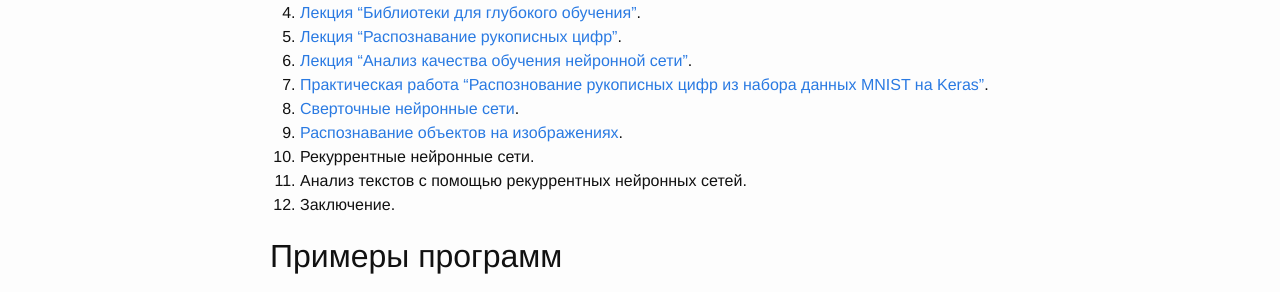
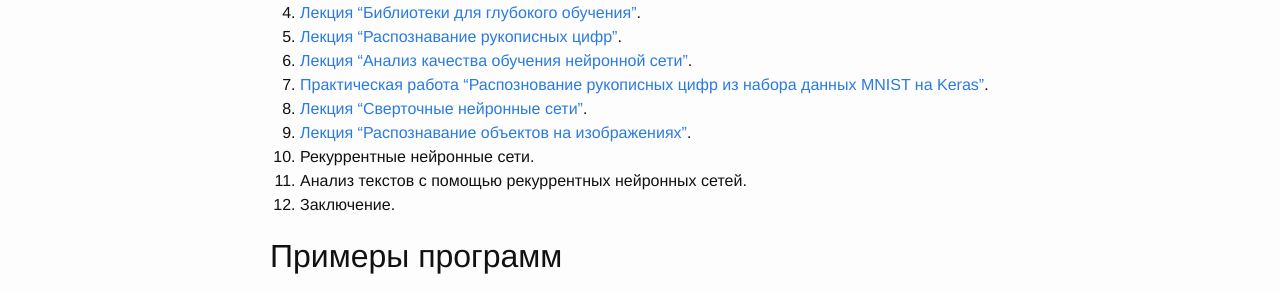
Before and after one commit to sozykin/asozykin.ru, a Jekyll site: the page built from _pages/courses/nnpython.md, in a window 1280 px wide. Shown: the part 910-1202 px from the top of the page. Built offline with Jekyll 4.4.1, drawn with Linux system fonts in a browser that asks for light colours; comment, search, counter and statistics services are not loaded.

Commit message:
Updated nnpython.md

```diff
--- a/_pages/courses/nnpython.md
+++ b/_pages/courses/nnpython.md
@@ -24,8 +24,8 @@ permalink: /courses/nnpython
 5. [Лекция "Распознавание рукописных цифр"](https://youtu.be/0ImpTjNeWGo).
 6. [Лекция "Анализ качества обучения нейронной сети"](https://youtu.be/ykDH66b0N_4).
 7. [Практическая работа "Распознование рукописных цифр из набора данных MNIST на Keras"](/courses/nnpython-lab1).
-8. [Сверточные нейронные сети](https://youtu.be/52U4BG0ENiM).
-9. [Распознавание объектов на изображениях](https://youtu.be/5GdtghjJ3-U).
+8. [Лекция "Сверточные нейронные сети"](https://youtu.be/52U4BG0ENiM).
+9. [Лекция "Распознавание объектов на изображениях"](https://youtu.be/5GdtghjJ3-U).
 10. Рекуррентные нейронные сети.
 11. Анализ текстов с помощью рекуррентных нейронных сетей.
 12. Заключение.
```
